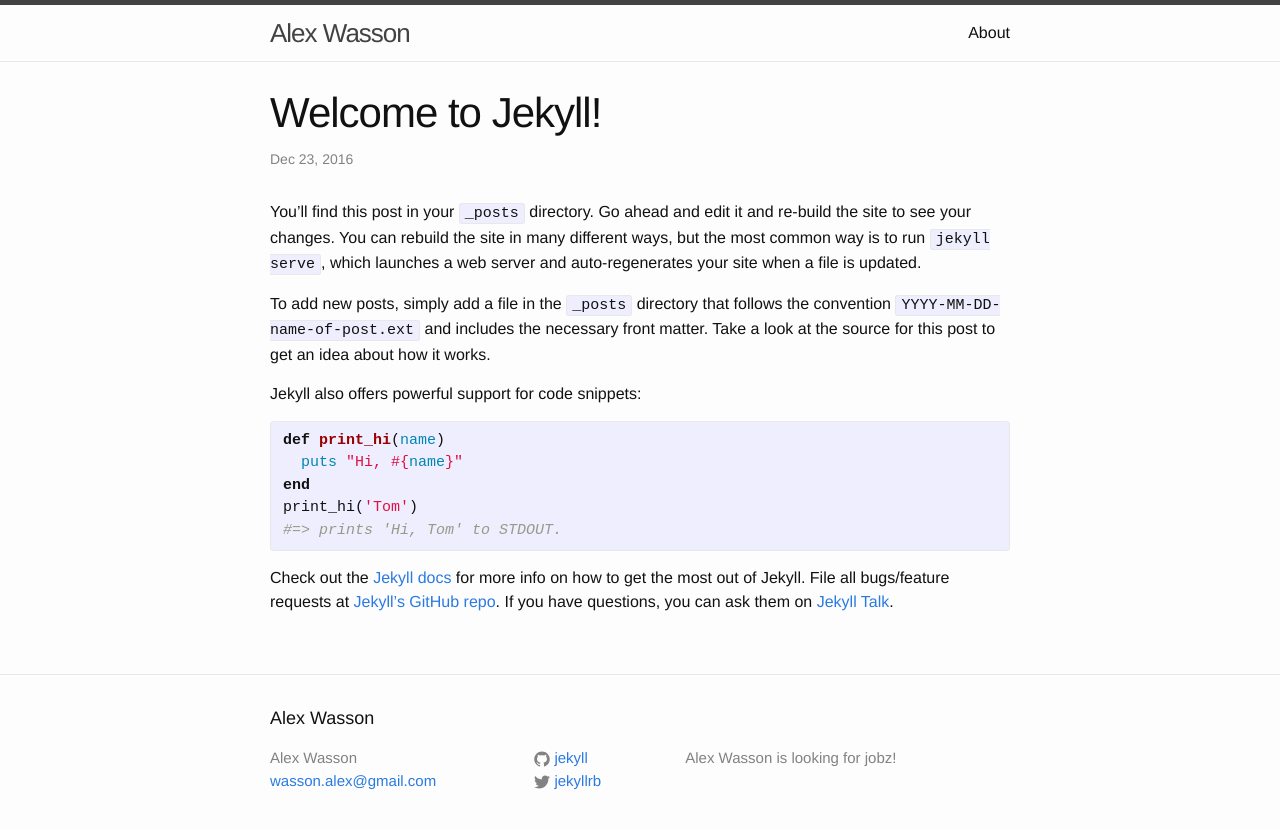
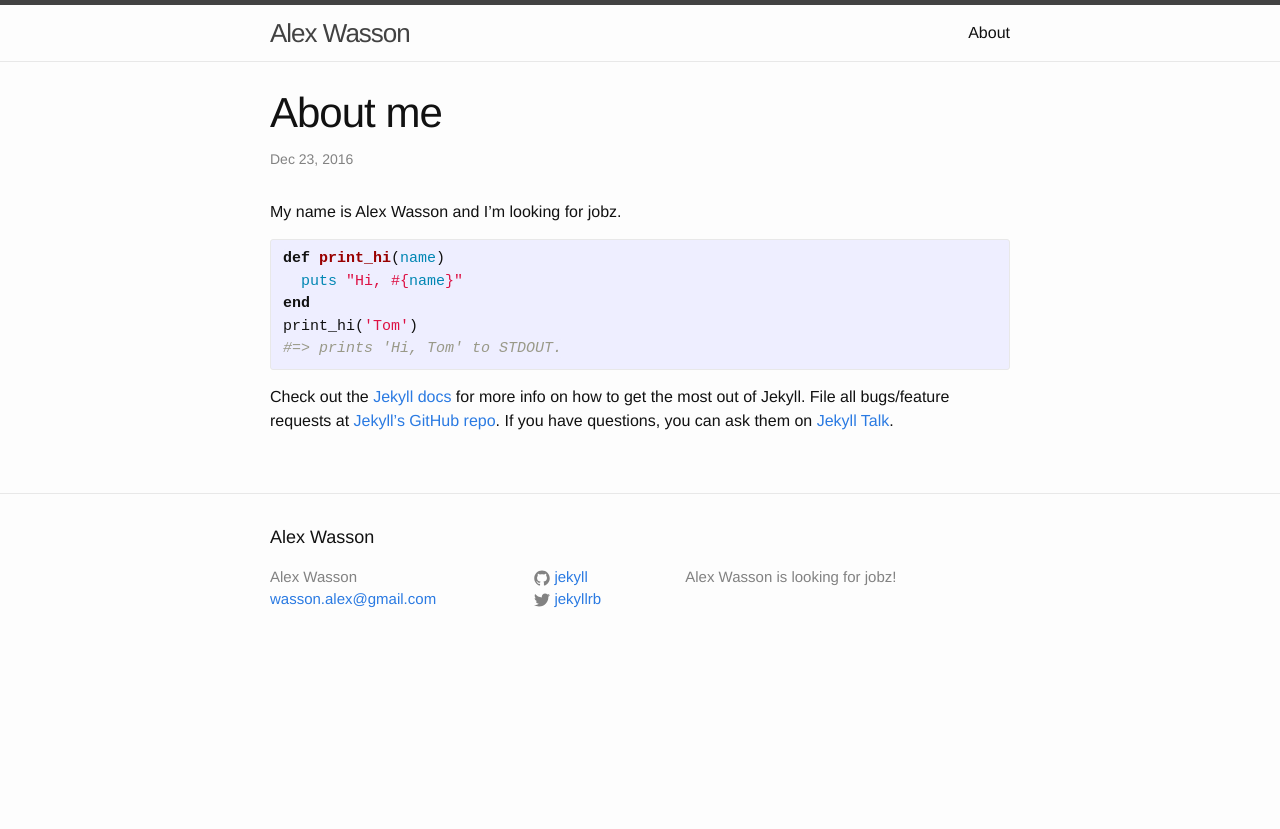
Before and after one commit to wassona/jekyll_site, a Jekyll site: the page built from _posts/2016-12-23-welcome-to-jekyll.markdown, in a window 1280 px wide. Shown: the top 829 px of the page. Built offline with Jekyll 4.4.1, drawn with Linux system fonts in a browser that asks for light colours.

Commit message:
made some changes to default post

```diff
--- a/_posts/2016-12-23-welcome-to-jekyll.markdown
+++ b/_posts/2016-12-23-welcome-to-jekyll.markdown
@@ -1,14 +1,10 @@
 ---
 layout: post
-title:  "Welcome to Jekyll!"
+title:  "About me"
 date:   2016-12-23 10:12:29 -0500
 categories: jekyll update
 ---
-You’ll find this post in your `_posts` directory. Go ahead and edit it and re-build the site to see your changes. You can rebuild the site in many different ways, but the most common way is to run `jekyll serve`, which launches a web server and auto-regenerates your site when a file is updated.
-
-To add new posts, simply add a file in the `_posts` directory that follows the convention `YYYY-MM-DD-name-of-post.ext` and includes the necessary front matter. Take a look at the source for this post to get an idea about how it works.
-
-Jekyll also offers powerful support for code snippets:
+My name is Alex Wasson and I'm looking for jobz.
 
 {% highlight ruby %}
 def print_hi(name)
```
Also changed, not shown: 3 other files.
